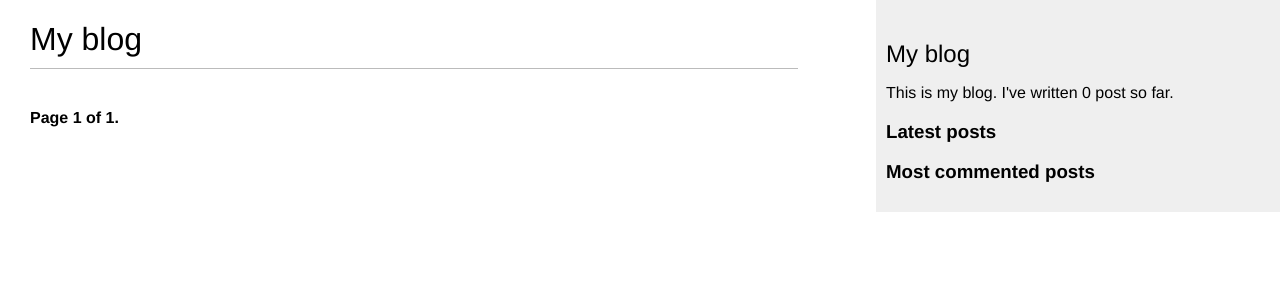
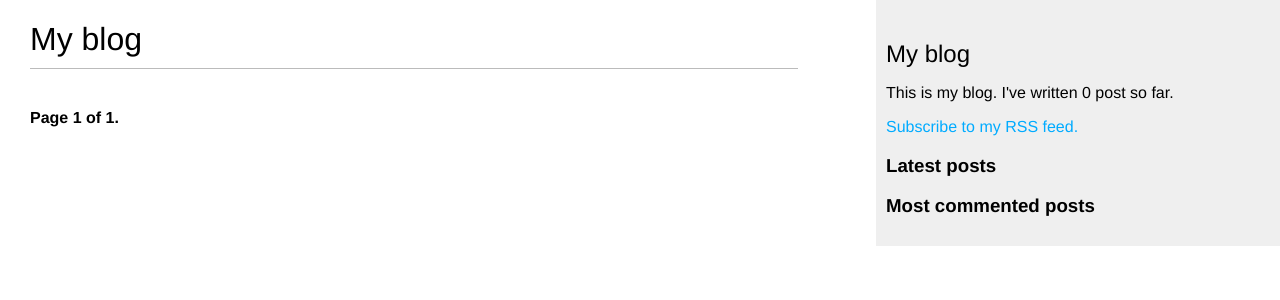
Before and after one commit to LeVzhe/blog_adm, a Django app: page /blog/ in a window 1280 px wide. Shown: the top 300 px of the page. Run offline with Django 4.2, Linux system fonts and the light colour scheme; data that the repository does not hold is empty.

Commit message:
feat: update base.html to RSS link

```diff
--- a/blog/templates/blog/base.html
+++ b/blog/templates/blog/base.html
@@ -18,6 +18,11 @@
             This is my blog.
             I've written {% total_posts %} post so far.
         </p>
+        <p>
+            <a href="{% url "blog:post_feed" %}">
+                Subscribe to my RSS feed.
+            </a>
+        </p>
         <h3>Latest posts</h3>
         {% show_latest_posts 3 %}
         <h3>Most commented posts</h3>
```
